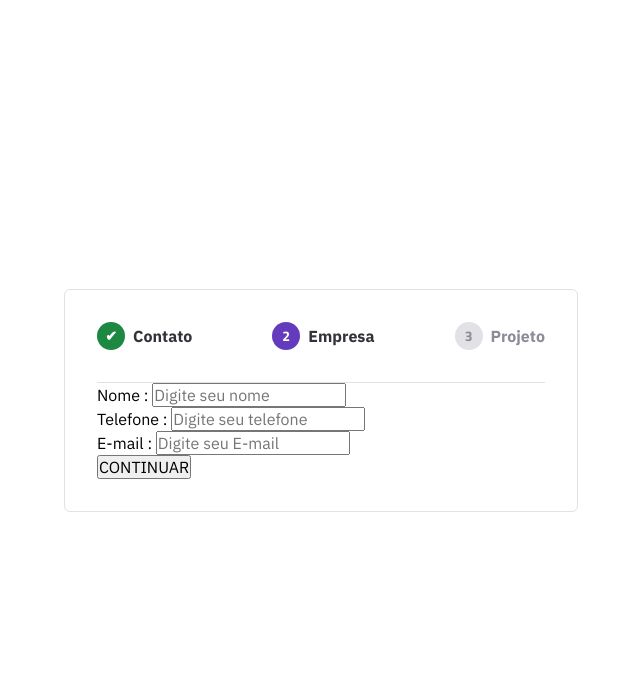
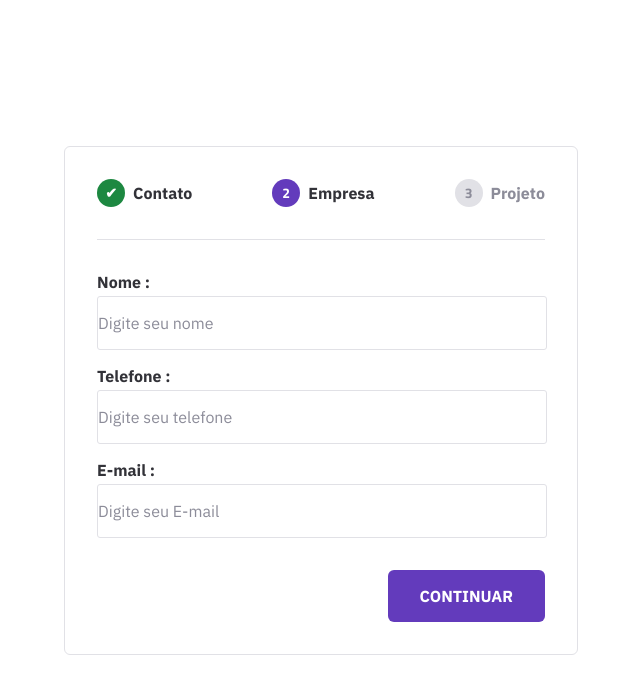
Before and after one commit to duduzx02/MultStepBC-23, a plain HTML site: page index.html in a window 1280 px wide. Shown: the whole page, without its empty margins (319-959 px from the left). Drawn offline with Linux system fonts and the light colour scheme.

Commit message:
Formulario de contato 'ok'

```diff
--- a/index.html
+++ b/index.html
@@ -33,10 +33,10 @@
                     </div>
                     <div class="input-wrapper">
                         <label for="e-mail">E-mail :</label>
-                        <input type="text" id="e-mail" name="e-mail" placeholder="Digite seu E-mail" required>
+                        <input type="email" id="e-mail" name="e-mail" placeholder="Digite seu E-mail" required>
                     </div>
                 </div>
-                <div class="button-wrapper">
+                <div class="button-wrapper justify-end">
                     <button class="btn primary">CONTINUAR</button>
                 </div>
             </div>
--- a/style.css
+++ b/style.css
@@ -23,19 +23,19 @@
     -moz-osx-font-smoothing: grayscale;
 }
 
-body{
+body {
     height: 100vh;
     display: grid;
     place-content: center;
 }
 
-form{
+form {
     padding: 3.2rem;
     border: 1px solid var(--color-base-gray-100);
     border-radius: .6rem;
 }
 
-.step-progress{
+.step-progress {
     display: flex;
     align-items: center;
     gap: 4rem;
@@ -43,10 +43,10 @@ form{
     border-bottom: 1px solid var(--color-base-gray-100);
     padding-bottom: 3.2rem;
 
-    counter-reset: step ;
+    counter-reset: step;
 }
 
-.step-progress strong{
+.step-progress strong {
     display: flex;
     align-items: center;
     gap: .8rem;
@@ -58,7 +58,7 @@ form{
     color: var(--color-base-gray-400);
 }
 
-.step-progress strong::before{
+.step-progress strong::before {
     font-family: 'Titillium Web', sans-serif;
 
     counter-increment: step;
@@ -77,12 +77,79 @@ form{
     color: var(--color-base-gray-200);
 }
 
-.step-progress .active::before{
+.step-progress .active::before {
     background-color: var(--color-produto-purple-mid);
     color: var(--color-base-white);
 }
 
-.step-progress .done::before{
+.step-progress .done::before {
     content: "✔";
     background-color: var(--color-feedback-sucess-color);
 }
+
+.content {
+    margin-top: 3.2rem;
+    display: grid;
+    gap: 1.6rem;
+}
+
+.button-wrapper {
+    margin-top: 3.2rem;
+    display: flex;
+    justify-content: space-between;
+}
+
+.justify-end {
+    justify-content: flex-end;
+}
+
+.btn {
+    display: flex;
+    justify-content: center;
+    align-items: center;
+    padding: 1.6rem 3.2rem;
+
+    border: 0;
+    border-radius: .6rem;
+
+    font-weight: 700;
+    text-transform: uppercase;
+    min-width: 15.8;
+
+}
+
+.primary {
+    background-color: var(--color-produto-purple-mid);
+    color: var(--color-base-white);
+}
+
+.primary:hover {
+    background-color: var(--color-produto-purple-light);
+}
+
+.secondary {
+    background-color: var(--color-base-white);
+    color: var(--color-produto-purple-mid);
+    border: 1px solid var(--color-produto-purple-mid);
+}
+
+label {
+    font-weight: 700;
+    color: var(--color-base-gray-400);
+}
+
+input,
+textarea {
+    width: 100%;
+    margin-top: .4rem;
+    padding: 1.6rem 0;
+    background-color: var(--color-base-white);
+
+    border: 1px solid var(--color-base-gray-100);
+    border-radius: .3rem;
+}
+
+input::placeholder,
+textarea::placeholder {
+    color: var(--color-base-gray-200);
+}
```
Lines whose indentation alone changed are shown as unchanged.
